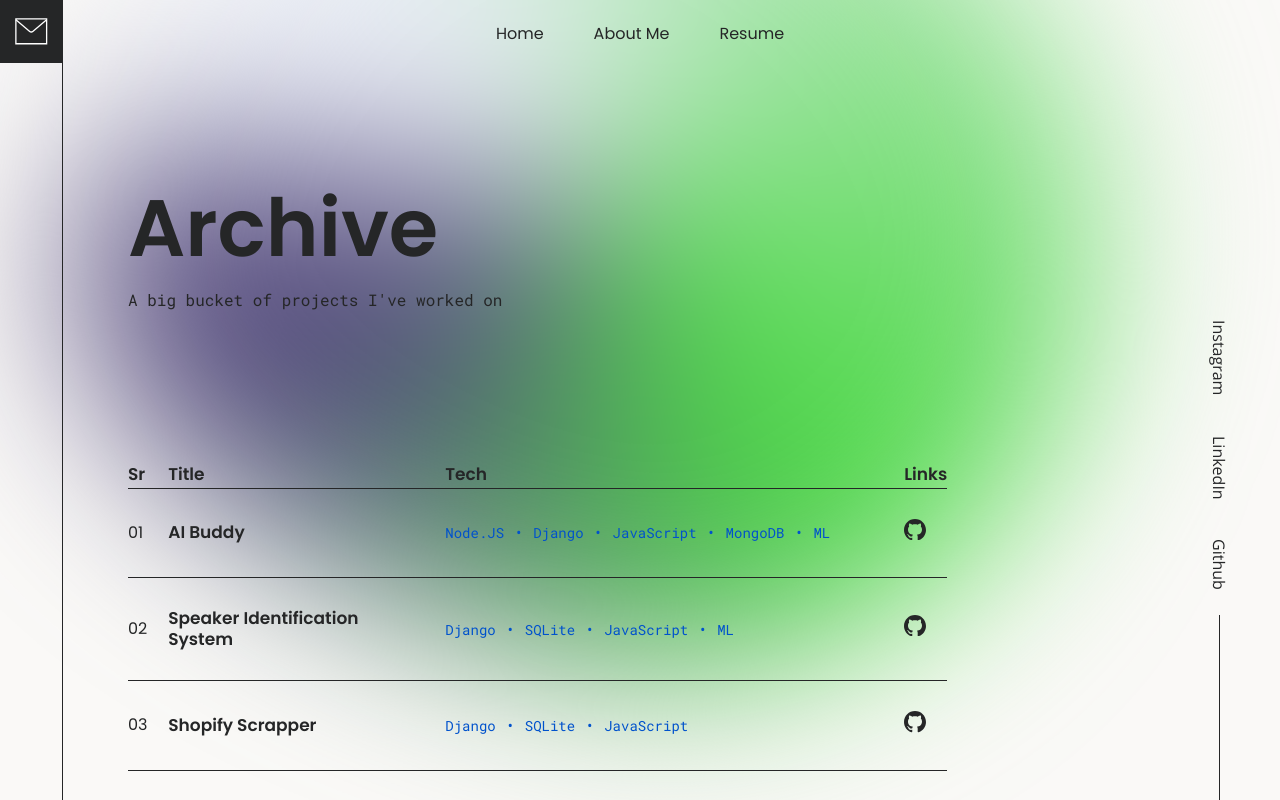
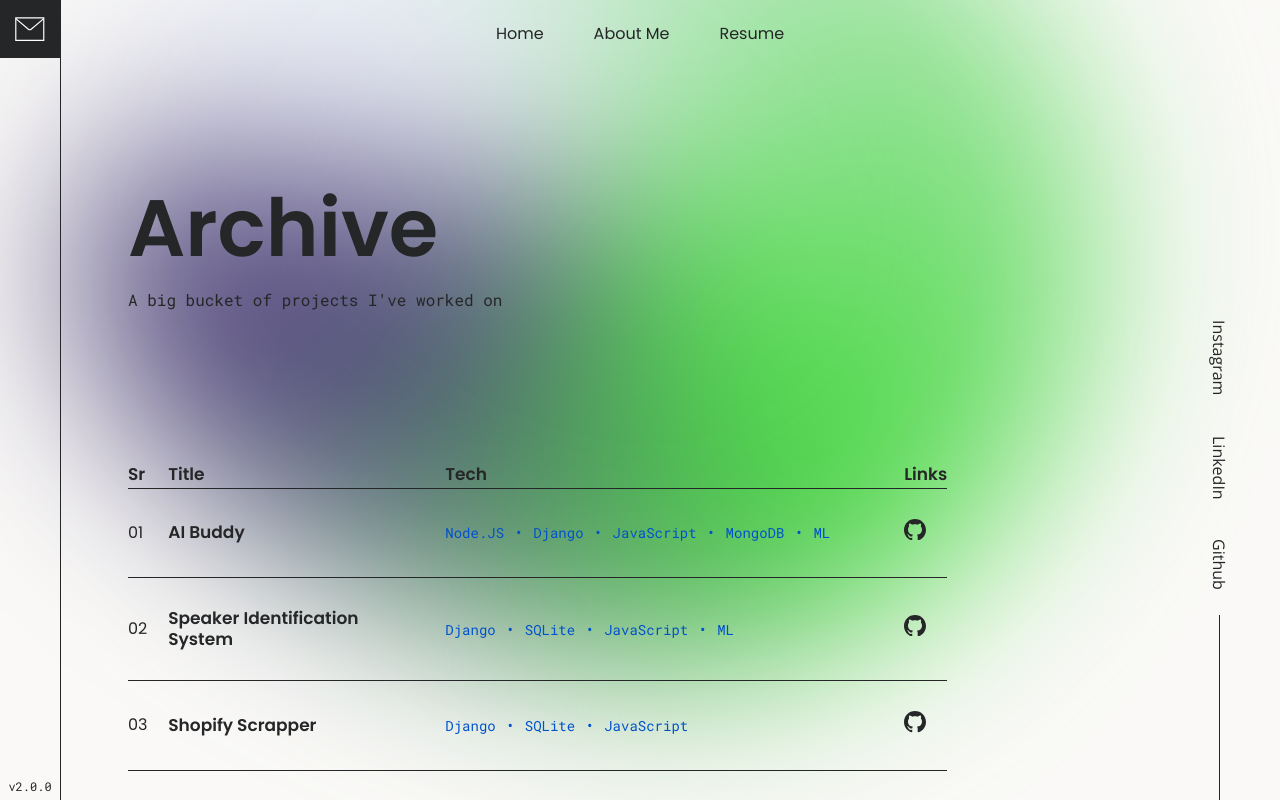
Before and after one commit to deepak-chouhan/Portfolio-V2, a React (Create React App) app: page /archive in a window 1280 px wide. Shown: the top 800 px of the page. Built offline with nearby package versions, Linux system fonts and the light colour scheme.

Commit message:
Added Version

```diff
--- a/src/components/UI/Floaters/FloaterEmail.css
+++ b/src/components/UI/Floaters/FloaterEmail.css
@@ -1,28 +1,24 @@
 .email__desk{
-    display: block;
+    height: 100%;
+    display: flex;
+    flex-direction: column;
+    position: fixed;
+    top: 0;
+    align-items: center;
+    justify-content: space-between;
+    border-right: 1px solid;
 }
 
 .icon__email{
     background-color: var(--dark);
-    position: fixed;
     top: 0;
     display: flex;
     justify-content: center;
-    padding: 18px 15px;
-}
-
-.icon__email::after{
-    content: "";
-    display: block;
-    position: absolute;
-    right: 0;
-    width: 1px;
-    background-color: var(--dark);
-    height: 150vh;
+    padding: 17px 15px;
 }
 
 .icon__email svg{
-    width: 33px;
+    width: 30px;
     height: auto;
 }
 
--- a/src/components/UI/Floaters/FloaterEmail.js
+++ b/src/components/UI/Floaters/FloaterEmail.js
@@ -1,5 +1,6 @@
 import React from "react";
 import "./FloaterEmail.css";
+import FloaterVersion from "./FloaterVersion";
 
 const FloaterEmail = () => {
     const email = "mailto:thisisdeepakchouhan@gmail.com";
@@ -17,6 +18,7 @@ const FloaterEmail = () => {
                             stroke="white" stroke-width="1.5" />
                     </svg>
                 </a>
+                <FloaterVersion/>
             </div>
         </div>
     )
--- /dev/null
+++ b/src/components/UI/Floaters/FloaterVersion.css
@@ -0,0 +1,6 @@
+.FloaterVersion{
+    position: fixed;
+    bottom: 5px;
+    font-family: 'Roboto Mono', monospace;
+    font-size: 1.2rem;
+}
--- /dev/null
+++ b/src/components/UI/Floaters/FloaterVersion.js
@@ -0,0 +1,10 @@
+import React from "react";
+import "./FloaterVersion.css";
+
+const FloaterVersion = () => {
+    return (
+        <div className="FloaterVersion">v2.0.0</div>
+    )
+}
+
+export default FloaterVersion;
```
